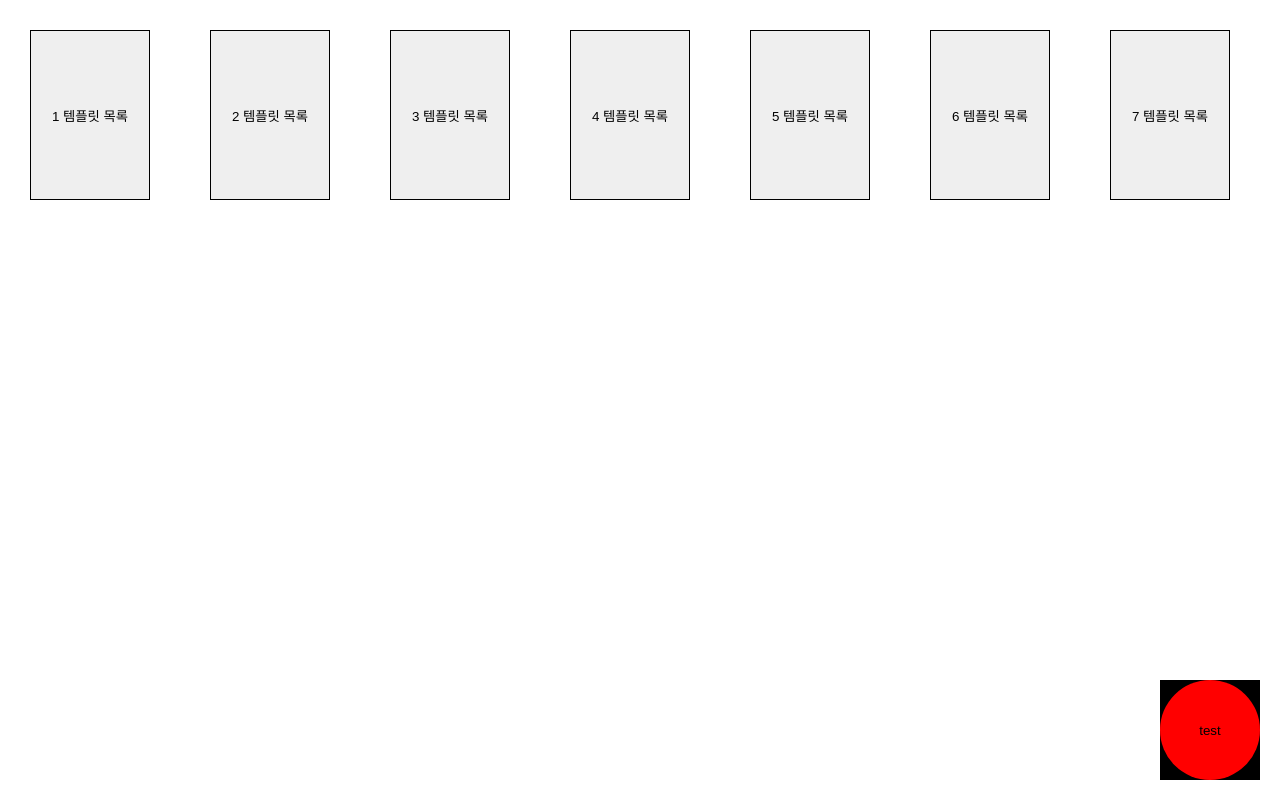
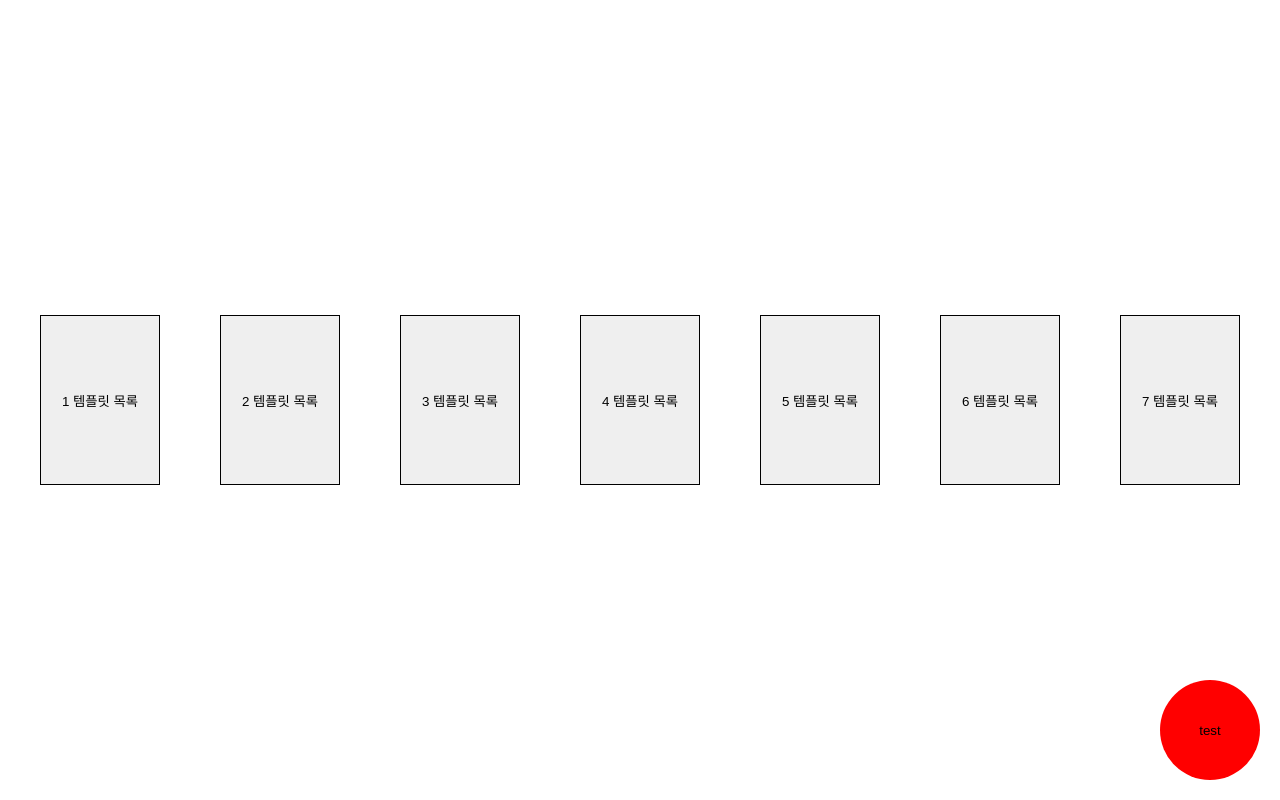
Before and after one commit to HM970506/wj_internship, a React (Create React App) app: page / in a window 1280 px wide. Built offline with nearby package versions, Linux system fonts and the light colour scheme.

Commit message:
dialog top layer문제 해결

```diff
--- a/src/App.tsx
+++ b/src/App.tsx
@@ -1,4 +1,4 @@
-import React from "react";
+import React, { useRef } from "react";
 import { Route, Routes } from "react-router-dom";
 import { Reset } from "styled-reset";
 import NewActivityTool from "./components/newactivitytool";
@@ -9,11 +9,12 @@ function App() {
   return (
     <>
       <Reset />
-      <NewActivityTool />
+
       <Routes>
         <Route path="/" element={<TemplatesIndex />} />
         <Route path="/:templateId" element={<TemplateActivity />} />
       </Routes>
+      <NewActivityTool />
     </>
   );
 }
--- a/src/components/newactivitytool/index.tsx
+++ b/src/components/newactivitytool/index.tsx
@@ -1,5 +1,6 @@
-import { useState } from "react";
+import { useEffect, useRef, useState } from "react";
 import {
+  Background,
   Button,
   ButtonBox,
   Canvas,
@@ -11,46 +12,59 @@ import {
 } from "./style";
 
 export default function NewActivityTool() {
+  const newActivityTool = useRef<HTMLDialogElement>(null);
   const [subButtonVisible, setSubButtonVisible] = useState<boolean>(false);
-  const [toolsVisible, setToolsVisible] = useState<boolean>(false);
+  const [activitytools, setActivitytools] = useState<boolean>(false);
+
+  useEffect(() => {
+    if (activitytools) newActivityTool.current?.showModal();
+    else newActivityTool.current?.close();
+  }, [activitytools]);
 
   const mainClick = () => {
-    if (!toolsVisible) setSubButtonVisible((x) => !x);
+    if (!activitytools) setSubButtonVisible((x) => !x);
     else {
       setSubButtonVisible(false);
-      setToolsVisible(false);
+      setActivitytools(false);
     }
   };
 
-  const start = () => {
+  const activitytoolsStart = () => {
     setSubButtonVisible(false);
-    setToolsVisible(true);
+    setActivitytools(true);
+  };
+
+  const activitytoolsEnd = () => {
+    setActivitytools(false);
   };
 
   return (
     <>
+      <Background ref={newActivityTool}>
+        <ToolBox>
+          <Button onClick={activitytoolsEnd}>나가기</Button>
+        </ToolBox>
         <ButtonBox>
-        {toolsVisible && (
-          <>
           <Button>글상자</Button>
           <Button>녹음</Button>
           <Button>사진</Button>
           <Button>스티커</Button>
           <Button>도구</Button>
-          </>
-        )}
+          <Button>test</Button>
+        </ButtonBox>
+
+        <Canvas />
+      </Background>
+
+      {!activitytools && (
+        <>
           <MainButton onClick={mainClick}>test</MainButton>
           {subButtonVisible && (
             <>
               <LoadButton>불러오기</LoadButton>
-            <NewButton onClick={start}>새로하기</NewButton>
+              <NewButton onClick={activitytoolsStart}>새로하기</NewButton>
             </>
           )}
-      </ButtonBox>
-      {toolsVisible && (
-        <>
-          <ToolBox></ToolBox>
-          <Canvas />
         </>
       )}
     </>
--- a/src/components/newactivitytool/style.ts
+++ b/src/components/newactivitytool/style.ts
@@ -9,7 +9,12 @@ export const Button = styled.button`
 `;
 
 export const MainButton = styled(Button)`
-  z-index: 10003;
+  position: absolute;
+  bottom: 0;
+  right: 0;
+  margin: 20px;
+  z-index: 1001;
+  transition-property: top-layer;
 `;
 
 export const SubButton = styled(Button)`
@@ -19,6 +24,7 @@ export const SubButton = styled(Button)`
   height: 80px;
   background-color: blue;
   color: white;
+  z-index: 1000;
 `;
 
 export const NewButton = styled(SubButton)`
@@ -31,19 +37,31 @@ export const LoadButton = styled(SubButton)`
   bottom: 80px;
 `;
 
+export const Background = styled.dialog`
+  transition-property: top-layer;
+
+  width: 100vw;
+  height: 100vh;
+
+  ::backdrop {
+    display: none;
+  }
+  border: 0;
+  background-color: rgba(0, 0, 0, 0);
+`;
+
 export const Box = styled.div`
-  z-index: 10002;
   position: absolute;
-
+  margin: 20px;
   right: 0;
   bottom: 0;
-  margin: 20px;
+  z-index: 1000;
 `;
 
 export const ButtonBox = styled(Box)`
-  background-color: black;
   display: flex;
   gap: 10px;
+  margin: 20px;
   flex-direction: column;
 `;
 
@@ -51,7 +69,6 @@ export const ToolBox = styled(Box)`
   width: 90%;
   height: 100px;
   background-color: blue;
-  z-index: 10001;
 `;
 
 export const Canvas = styled.div`
@@ -60,6 +77,5 @@ export const Canvas = styled.div`
   position: absolute;
   top: 0;
   left: 0;
-  z-index: 10000;
   background-color: rgba(0, 0, 0, 0.2);
 `;
--- a/src/pages/templateList/index.tsx
+++ b/src/pages/templateList/index.tsx
@@ -1,6 +1,12 @@
 import React, { useRef, useState } from "react";
 import { Link } from "react-router-dom";
-import { Dialog, Background, Template, DialogMain } from "./style";
+import {
+  Dialog,
+  Background,
+  Template,
+  DialogMain,
+  TemplatesContainer,
+} from "./style";
 
 const dummy = [1, 2, 3, 4, 5, 6, 7];
 
@@ -33,12 +39,13 @@ export default function TemplatesIndex() {
           </div>
         </DialogMain>
       </Dialog>
-
-      {dummy.map((value, key) => (
-        <Template key={key} onClick={() => templateClick(value)}>
-          {value} 템플릿 목록
-        </Template>
-      ))}
+      <TemplatesContainer>
+        {dummy.map((value, key) => (
+          <Template key={key} onClick={() => templateClick(value)}>
+            {value} 템플릿 목록
+          </Template>
+        ))}
+      </TemplatesContainer>
     </Background>
   );
 }
--- a/src/pages/templateList/style.ts
+++ b/src/pages/templateList/style.ts
@@ -4,15 +4,15 @@ export const Dialog = styled.dialog`
   padding: 0;
 
   ::backdrop {
-    background-color: black;
+    background-color: rgba(0, 0, 0, 0.2);
   }
 `;
 
 export const Background = styled.div`
-  width: inherit;
+  width: 100vw;
+  height: 100vh;
   display: flex;
-  flex-wrap: wrap;
-
+  justify-content: center;
   align-items: center;
 `;
 
@@ -25,6 +25,13 @@ export const Template = styled.button`
   justify-content: center;
   align-items: center;
 `;
+
+export const TemplatesContainer = styled.main`
+  display: flex;
+  flex-wrap: wrap;
+  align-items: center;
+`;
+
 export const DialogMain = styled.div`
   width: 300px;
   height: 100px;
```
Lines whose indentation alone changed are shown as unchanged.
